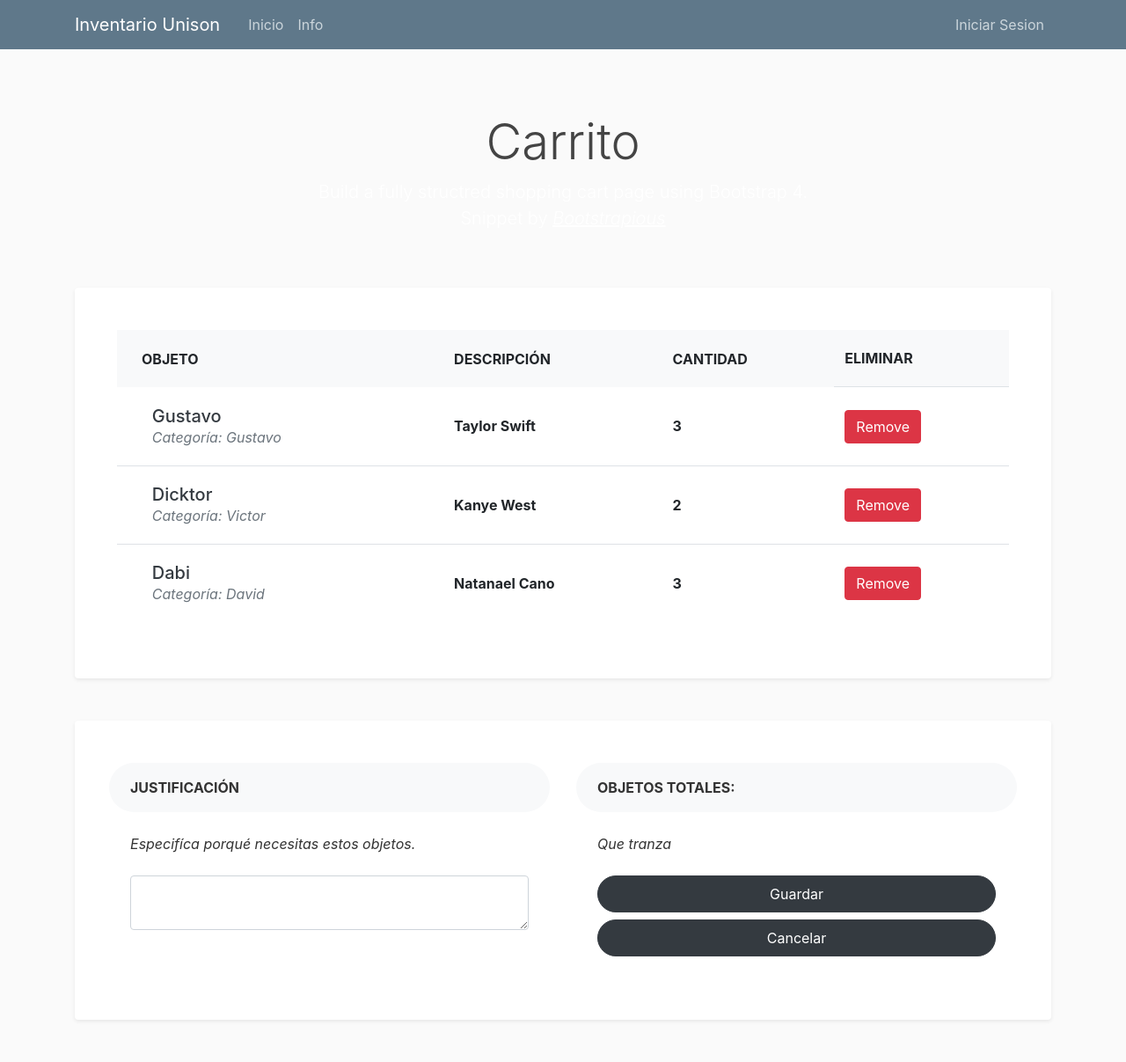
After one commit to VictorHRRios/inventario_unison, a Django app: page /shopping_cart/ in a window 1280 px wide. The commit adds this page. Shown: the whole page at 88% size. Run offline with Django 4.2, Linux system fonts and the light colour scheme.

Commit message:
Carrito agregao, le falta funcionalidad acá bien pero ajá

```diff
--- /dev/null
+++ b/inventory/templates/inventory/shopping_cart.html
@@ -0,0 +1,118 @@
+{% extends "base.html" %}
+{% block content %}
+
+<div class="px-4 px-lg-0">
+    <!-- For demo purpose -->
+    <div class="container text-white py-5 text-center">
+      <h1 class="display-4">Carrito</h1>
+      <p class="lead mb-0">Build a fully structred shopping cart page using Bootstrap 4. </p>
+      <p class="lead">Snippet by <a href="https://bootstrapious.com/snippets" class="text-white font-italic">
+              <u>Bootstrapious</u></a>
+      </p>
+    </div>
+    <!-- End -->
+
+    <div class="pb-5">
+      <div class="container">
+        <div class="row">
+          <div class="col-lg-12 p-5 bg-white rounded shadow-sm mb-5">
+
+            <!-- Shopping cart table -->
+            <div class="table-responsive">
+              <table class="table">
+                <thead>
+                  <tr>
+                    <th scope="col" class="border-0 bg-light">
+                      <div class="p-2 px-3 text-uppercase">Objeto</div>
+                    </th>
+                    <th scope="col" class="border-0 bg-light">
+                      <div class="py-2 text-uppercase">Descripción</div>
+                    </th>
+                    <th scope="col" class="border-0 bg-light">
+                      <div class="py-2 text-uppercase">Cantidad</div>
+                    </th>
+                    <th scope="col" class="border-0 bg-light">
+                      <div class="py-2 text-uppercase">Eliminar</div>
+                    </th>
+                  </tr>
+                </thead>
+                <tbody>
+                  <tr>
+                    <th scope="row" class="border-0">
+                      <div class="p-2">
+                        <img src="" alt="" width="70" class="img-fluid rounded shadow-sm">
+                        <div class="ml-3 d-inline-block align-middle">
+                          <h5 class="mb-0"> <a href="#" class="text-dark d-inline-block align-middle">Gustavo</a></h5><span class="text-muted font-weight-normal font-italic d-block">Categoría: Gustavo</span>
+                        </div>
+                      </div>
+                    </th>
+                    <td class="border-0 align-middle"><strong>Taylor Swift</strong></td>
+                    <td class="border-0 align-middle"><strong>3</strong></td>
+                    <td class="align-middle">
+                        <button type="button" class="btn btn-danger">
+                            <span class="glyphicon glyphicon-remove"></span> Remove</button>
+                        </td>
+                  </tr>
+                  <tr>
+                    <th scope="row">
+                      <div class="p-2">
+                        <img src="" alt="" width="70" class="img-fluid rounded shadow-sm">
+                        <div class="ml-3 d-inline-block align-middle">
+                          <h5 class="mb-0"><a href="#" class="text-dark d-inline-block">Dicktor</a></h5><span class="text-muted font-weight-normal font-italic">Categoría: Victor</span>
+                        </div>
+                      </div>
+                    </th>
+                    <td class="align-middle"><strong>Kanye West</strong></td>
+                    <td class="align-middle"><strong>2</strong></td>
+                    <td class="align-middle">
+                        <button type="button" class="btn btn-danger">
+                            <span class="glyphicon glyphicon-remove"></span> Remove
+                        </button></td>
+                    </td>
+                  </tr>
+                  <tr>
+                    <th scope="row">
+                      <div class="p-2">
+                        <img src="" alt="" width="70" class="img-fluid rounded shadow-sm">
+                        <div class="ml-3 d-inline-block align-middle">
+                          <h5 class="mb-0"> <a href="#" class="text-dark d-inline-block">Dabi</a></h5><span class="text-muted font-weight-normal font-italic">Categoría: David</span>
+                        </div>
+                      </div>
+                      <td class="align-middle"><strong>Natanael Cano</strong></td>
+                      <td class="align-middle"><strong>3</strong></td>
+                      <td class="align-middle">
+                        <button type="button" class="btn btn-danger">
+                            <span class="glyphicon glyphicon-remove"></span> Remove
+                        </button></td>
+                      </td>
+                  </tr>
+                </tbody>
+              </table>
+            </div>
+            <!-- End -->
+          </div>
+        </div>
+
+        <div class="row py-5 p-4 bg-white rounded shadow-sm">
+          <div class="col-lg-6">
+
+            <div class="bg-light rounded-pill px-4 py-3 text-uppercase font-weight-bold">Justificación</div>
+            <div class="p-4">
+              <p class="font-italic mb-4">Especifíca porqué necesitas estos objetos.</p>
+              <textarea name="" cols="30" rows="2" class="form-control"></textarea>
+            </div>
+          </div>
+          <div class="col-lg-6">
+            <div class="bg-light rounded-pill px-4 py-3 text-uppercase font-weight-bold">Objetos totales: </div>
+            <div class="p-4">
+            <p class="font-italic mb-4">Que tranza</p>
+              <a href="#" class="btn btn-dark rounded-pill py-2 btn-block">Guardar</a>
+              <a href="#" class="btn btn-dark rounded-pill py-2 btn-block">Cancelar</a>
+            </div>
+          </div>
+        </div>
+      </div>
+    </div>
+  </div>
+
+{% endblock %}
--- a/inventory/urls.py
+++ b/inventory/urls.py
@@ -8,6 +8,6 @@ urlpatterns = [
     path('reports/budget/', views.budget_report, name='reports-budget-report'),
     path('reports/product/', views.product_report, name='reports-product-report'),
     path('stock_movements/', views.stock_movements, name='inventory-stock_movements'),
-
+    path('shopping_cart/', views.shopping_cart, name='inventory-shopping_cart'),
 
 ]
--- a/inventory/views.py
+++ b/inventory/views.py
@@ -30,3 +30,6 @@ def product_report(request):
 
 def stock_movements(request):
     return render(request, 'inventory/stock_movements.html', {'title' : 'Stock Movements'})
+
+def shopping_cart(request):
+    return render(request, 'inventory/shopping_cart.html', {'title' : 'Shopping Cart'})
--- a/templates/base.html
+++ b/templates/base.html
@@ -52,7 +52,7 @@
                                 Empleado
                             {% endif %}
                         </a>
-                        <a class="nav-item nav-link" href="#">Carro</a>
+                        <a class="nav-item nav-link" href="{% url 'inventory-shopping_cart' %}">Carro</a>
                         <a class="nav-item nav-link" href="{% url 'profile' %}">Perfil</a>
                         <a class="nav-item nav-link" href="{% url 'logout' %}">Cerrar Sesion</a>
                     {% else %}
```
Also changed, not shown: db.sqlite3.
